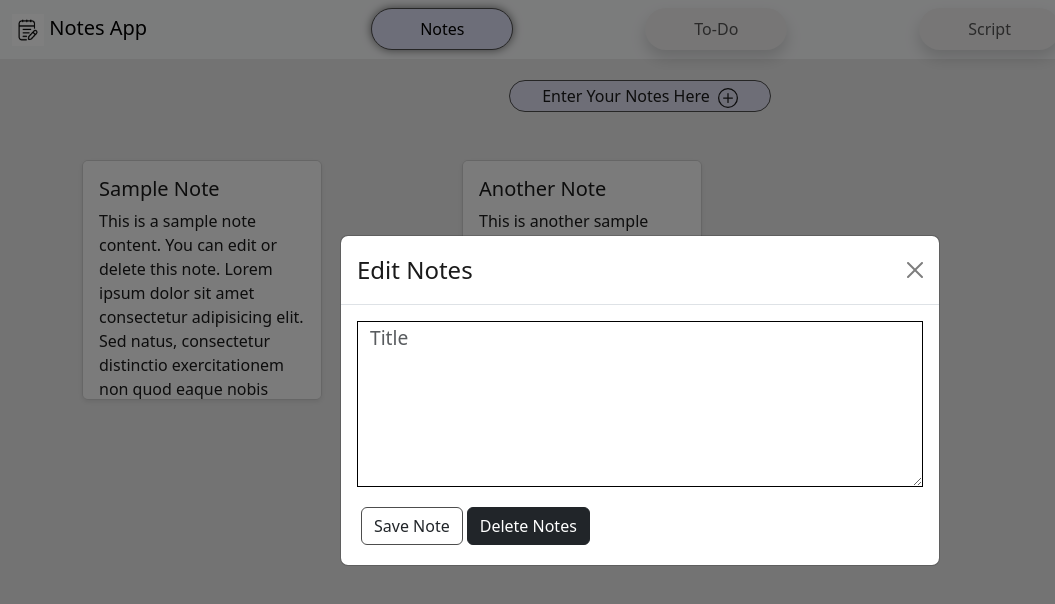
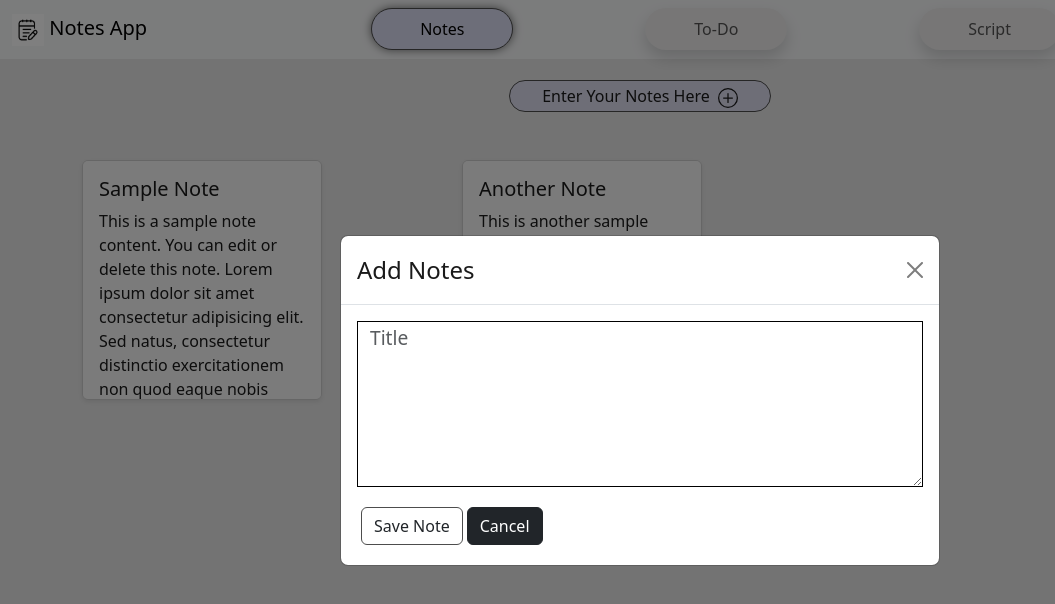
Before and after one commit to Hasan-devil/Notes-project, a React (Vite) app in the folder client/app/: page / in a window 1280 px wide. Both pictures are taken after a click on the button "Enter Your Notes Here". Shown: the top 604 px of the page, without its empty margins (0-1055 px from the left). Built offline with nearby package versions, Linux system fonts and the light colour scheme.

Commit message:
ninth push

```diff
--- a/client/app/src/notes.css
+++ b/client/app/src/notes.css
@@ -41,7 +41,6 @@ notesholder {
 .note-card {
   width: 15rem !important;
   height: 15rem !important;
-  align-items: center;
   background-color: var(--bg-color-secondary) !important;
   border: 1px solid var(--border-color-light) !important;
   margin-top: 1rem;
--- a/client/app/src/pages/Notes.jsx
+++ b/client/app/src/pages/Notes.jsx
@@ -1,12 +1,13 @@
 import { Card, Container, Row, Col, Modal } from "react-bootstrap";
 import "../notes.css";
-import { useState, useEffect } from "react";
+import { useState, useEffect, useRef } from "react";
 export default function Notes() {
   //states
   const [noteTitle, setNoteTitle] = useState("");
   const [noteText, setNoteText] = useState("");
+  const isAdd = useRef(false);
   const [showModal, setShow] = useState(false);
-  const [data] = useState([
+  const [data, setData] = useState([
     {
       title: "Sample Note",
       text: "This is a sample note content. You can edit or delete this note. Lorem ipsum dolor sit amet consectetur adipisicing elit. Sed natus, consectetur distinctio exercitationem non quod eaque nobis voluptatum architecto optio nihil voluptate minima veritatis rem, atque quia, provident quos excepturi.",
@@ -21,16 +22,34 @@ export default function Notes() {
   const handleShow = () => setShow(true);
   const handleTitleChange = (e) => setNoteTitle(e.target.value);
   const handleTextChange = (e) => setNoteText(e.target.value);
+  function editNote(index, title, text) {
+    const newData = [...data];
+    newData[index] = { title, text };
+    setData(newData);
+  }
+  function addNote(title, text) {
+    const newData = [...data];
+    newData.push({ title, text });
+    setData(newData);
+  }
+  function deleteNotes(index) {
+    const newData = [...data];
+    newData.splice(index,1);
+    setData(newData);
+  }
   //main return
   return (
     <note>
+      {/* for adding notes */}
       <NotesEditor
-        handleClose={handleClose}
+        isAdd={(isAdd.current = true)}
         showModal={showModal}
         noteTitle={noteTitle}
+        noteText={noteText}
+        handleClose={handleClose}
         handleTitleChange={handleTitleChange}
-        noteText={noteText}
         handleTextChange={handleTextChange}
+        handleAdd={addNote}
       />
       <button className="btn-field" onClick={handleShow}>
         Enter Your Notes Here
@@ -53,7 +72,15 @@ export default function Notes() {
           <Row>
             {data.map((_, i) => (
               <Col key={i} xs={12} md={6} lg={4}>
-                <NoteCard title={_.title} text={_.text} />
+                <NoteCard
+                  key={i}
+                  index={i}
+                  title={_.title}
+                  text={_.text}
+                  handleEdit={editNote}
+                  handleDelete={deleteNotes}
+                  isAdd={(isAdd.current = false)}
+                />
               </Col>
             ))}
           </Row>
@@ -72,6 +99,14 @@ function NotesEditor(props) {
     setNoteTitle(props.noteTitle);
     setNoteText(props.noteText);
   }, [props.noteTitle, props.noteText]);
+  const addNote = (e) => {
+    e.preventDefault();
+    props.handleAdd(noteTitle, noteText);
+    setNoteText("");
+    setNoteTitle("");
+    props.handleClose();
+  };
+
   return (
     <>
       <Modal
@@ -82,10 +117,13 @@ function NotesEditor(props) {
         className="notes-modal"
       >
         <Modal.Header closeButton>
-          <Modal.Title>Edit Notes</Modal.Title>
+          <Modal.Title>{props.isAdd ? "Add Notes" : "Edit Notes"}</Modal.Title>
         </Modal.Header>
         <Modal.Body>
-          <form autoComplete="off">
+          <form
+            autoComplete="off"
+            onSubmit={props.isAdd ? addNote : props.handleEdit}
+          >
             <div className="mb-3 form-field">
               <input
                 type="text"
@@ -105,8 +143,15 @@ function NotesEditor(props) {
                 required
               ></textarea>
             </div>
-            <button className="btn btn-primarym m-1">Save Note</button>
-            <button className="btn btn-dark">Delete Notes</button>
+            <button className="btn btn-primarym m-1" type="submit">
+              Save Note
+            </button>
+            <button
+              className="btn btn-dark"
+              onClick={props.isAdd ? props.handleClose : props.handleDelete}
+            >
+              {props.isAdd ? "Cancel" : "Delete"}
+            </button>
           </form>
         </Modal.Body>
       </Modal>
@@ -125,6 +170,20 @@ function NoteCard(props) {
   const handleShow = () => setShow(true);
   const handleTitleChange = (e) => setNoteTitle(e.target.value);
   const handleTextChange = (e) => setNoteText(e.target.value);
+  const editNote = (e) => {
+    e.preventDefault();
+    props.handleEdit(props.index, noteTitle, noteText);
+    handleClose();
+  };
+  const deleteNote = (e) => {
+    e.preventDefault();
+    props.handleDelete(props.index);
+    handleClose();
+  };
+  useEffect(() => {
+    setNoteTitle(props.title || "Title");
+    setNoteText(props.text);
+  }, [props.title, props.text]);
 
   return (
     <>
@@ -135,6 +194,10 @@ function NoteCard(props) {
         handleTitleChange={handleTitleChange}
         noteText={noteText}
         handleTextChange={handleTextChange}
+        handleEdit={editNote}
+        handleDelete={deleteNote}
+        index={props.index}
+        isAdd={props.isAdd}
       />
       <Card className="note-card shadow-sm" onClick={handleShow}>
         <Card.Body>
--- a/client/app/src/pages/Todo.jsx
+++ b/client/app/src/pages/Todo.jsx
@@ -1,4 +1,4 @@
-import { Card, Button, Modal } from "react-bootstrap";
+import { Card, Button, Modal, Toast } from "react-bootstrap";
 import "../todo.css";
 import { useState,useEffect } from "react";
 
@@ -12,8 +12,13 @@ export default function Todo() {
   }
   function editTask(index,task) {
     const newData = [...data]
-    newData[index] = task
-    setData(newData)
+    newData[index] = task.trim()
+    if (newData[index] === "") {
+      return;
+    }
+    else{
+      setData(newData)
+    }
   }
   function removeTask(index){
     const newData=[...data]
@@ -82,11 +87,11 @@ function List(props) {
   const editTask = (e) =>{
     e.preventDefault();
     props.handleEdit(props.number,taskValue)
-    setShow(false)
+    handleClose();
   }
   const removeTask = () =>{
     props.handleRemove(props.number)
-    setShow(false)
+    handleClose();
   }
 
   const handleChange = (e) => setTaskValue(e.target.value);
```
